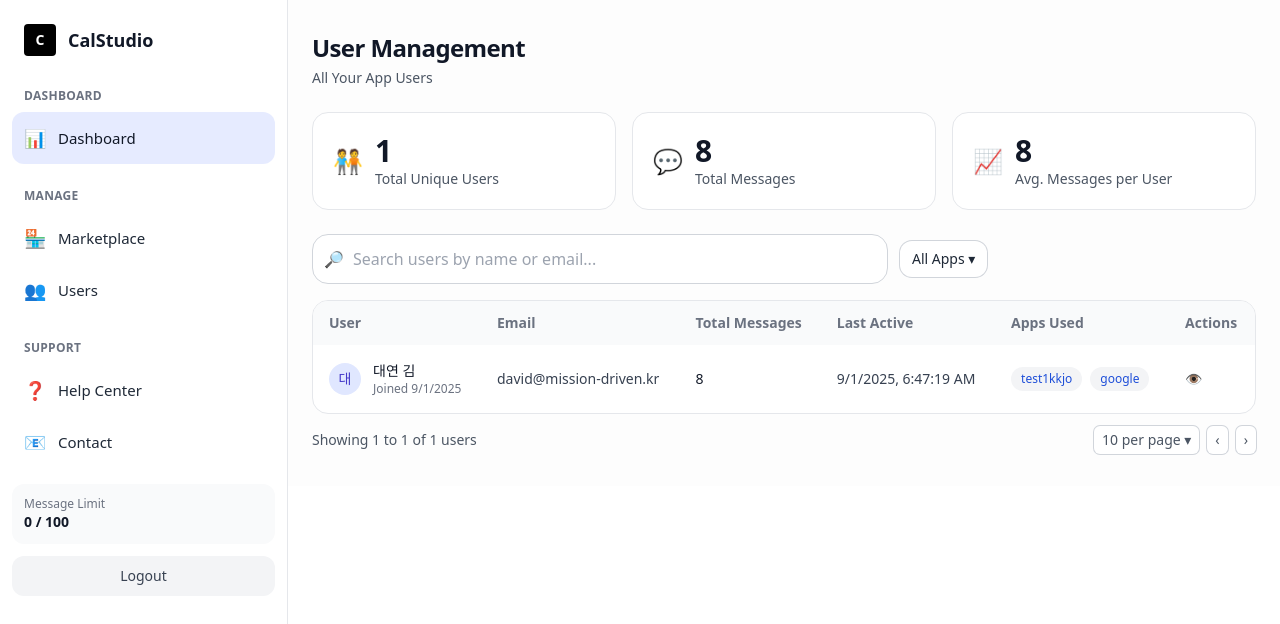
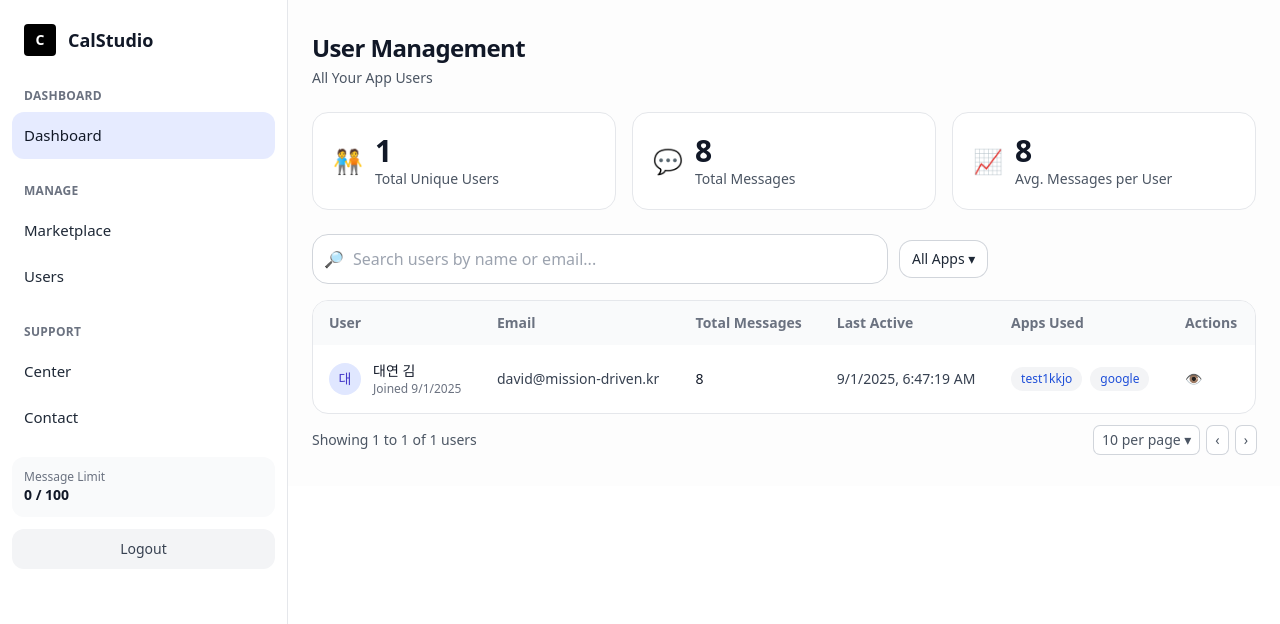
Before and after one commit to mission-driven/curious-ai-builder-frontend, a Next.js app: page /users in a window 1280 px wide. Shown: the top 624 px of the page. Built offline with nearby package versions, Linux system fonts and the light colour scheme.

Commit message:
remove : icon from sidebar

```diff
--- a/components/Sidebar.tsx
+++ b/components/Sidebar.tsx
@@ -6,13 +6,12 @@ function NavSection({ title }: { title: string }) {
     )
 }
 
-function NavItem({ href = '#', icon, children, active = false }: { href?: string; icon: React.ReactNode; children: React.ReactNode; active?: boolean }) {
+function NavItem({ href = '#', children, active = false }: { href?: string; children: React.ReactNode; active?: boolean }) {
     return (
         <Link
             href={href}
             className={`${active ? 'bg-indigo-100/80 text-gray-900' : 'text-gray-800 hover:bg-gray-100'} flex items-center gap-3 rounded-xl px-3 py-3 transition-colors`}
         >
-            <span className="text-lg">{icon}</span>
             <span className="text-[15px] font-medium">{children}</span>
         </Link>
     )
@@ -30,18 +29,18 @@ export default function Sidebar() {
             {/* Navigation */}
             <nav className="mt-6 flex-1">
                 <NavSection title="Dashboard" />
-                <NavItem href="/dashboard" icon="📊" active>Dashboard</NavItem>
+                <NavItem href="/dashboard" active>Dashboard</NavItem>
 
                 <NavSection title="Manage" />
-                <NavItem href="/marketplace" icon="🏪">Marketplace</NavItem>
-                <NavItem href="/users" icon="👥">Users</NavItem>
+                <NavItem href="/marketplace" >Marketplace</NavItem>
+                <NavItem href="/users" >Users</NavItem>
             </nav>
 
             {/* Support */}
             <div className="mt-auto">
                 <NavSection title="Support" />
-                <NavItem href="#" icon="❓">Help Center</NavItem>
-                <NavItem href="#" icon="📧">Contact</NavItem>
+                <NavItem href="#" >Center</NavItem>
+                <NavItem href="#" >Contact</NavItem>
             </div>
 
             {/* Message limit */}
```
